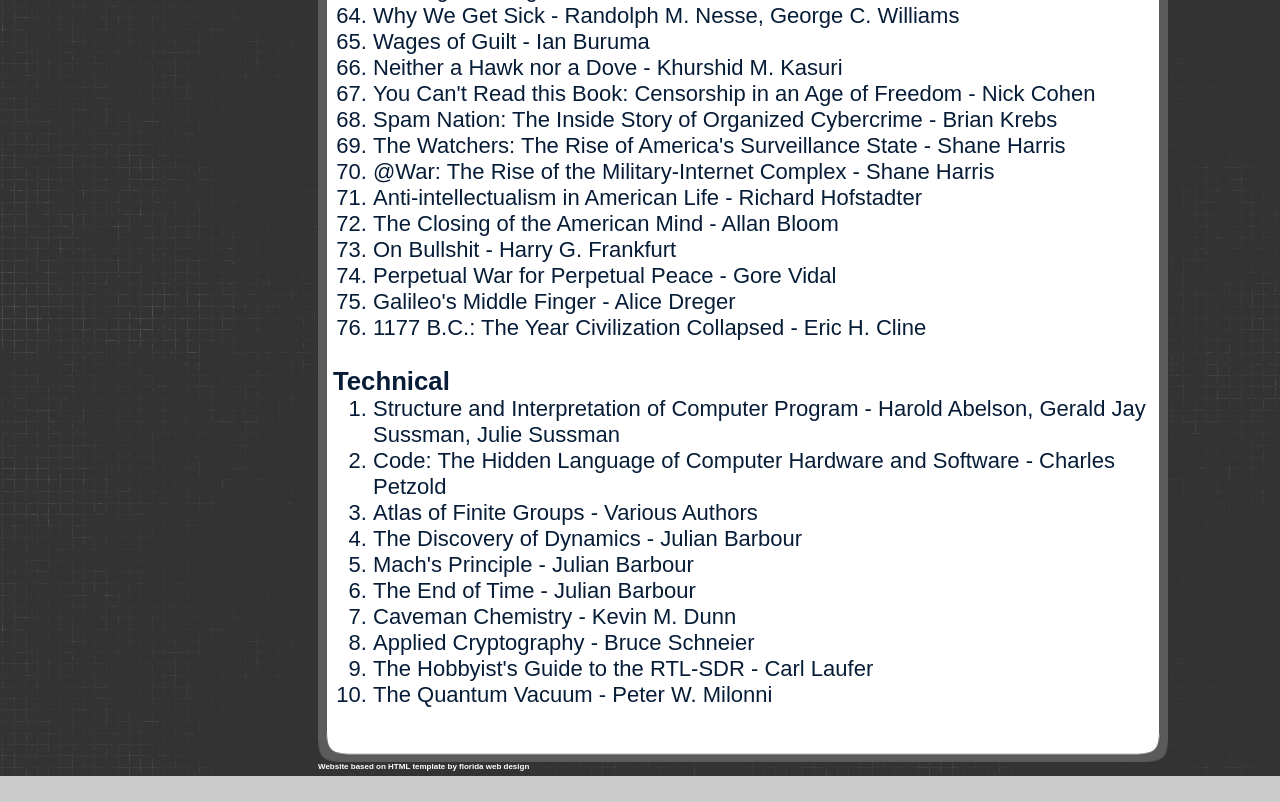
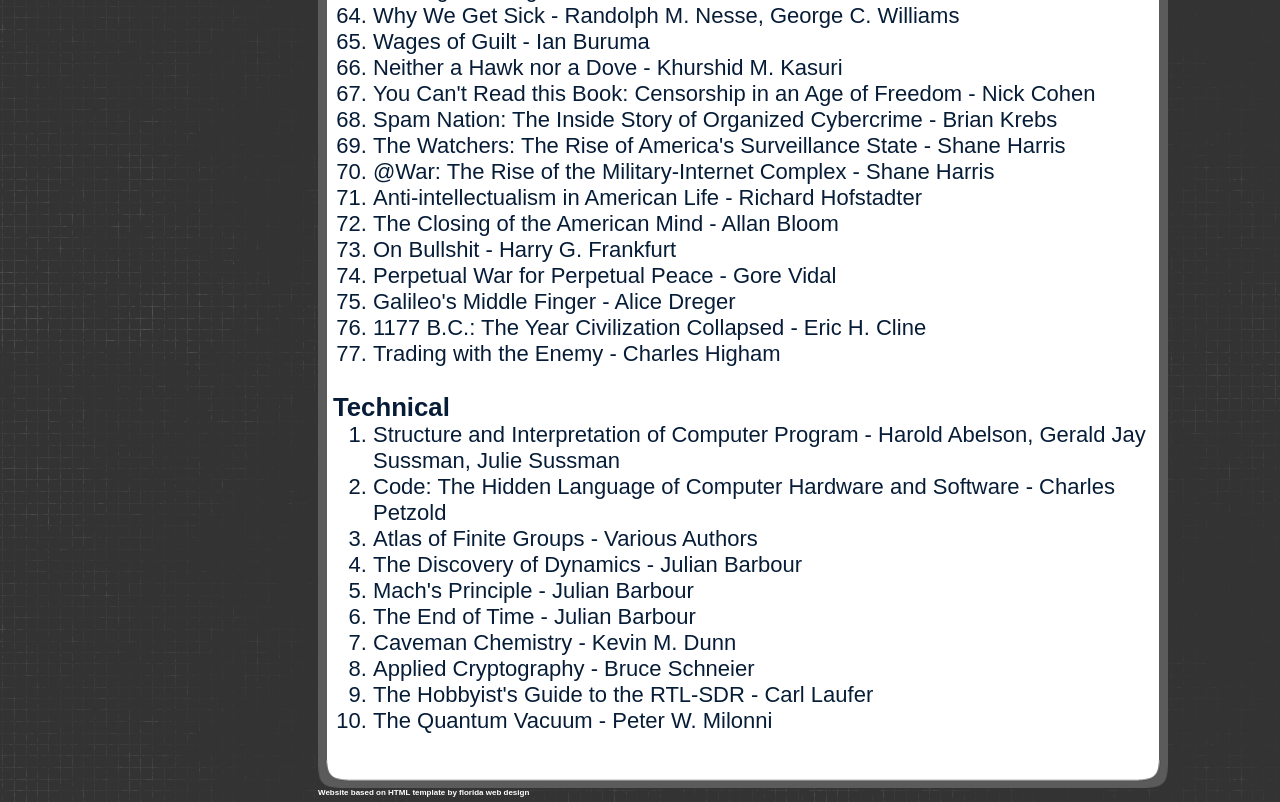
Before and after one commit to dileepvr/dileepvr.github.io, a plain HTML site: page toread.html in a window 1280 px wide. Shown: the part 3253-4055 px from the top of the page. Before the commit the page ends 4029 px from the top, so only its background shows below. Drawn offline with Linux system fonts and the light colour scheme.

Commit message:
toread updated.

```diff
--- a/toread.html
+++ b/toread.html
@@ -184,6 +184,7 @@
 <li> Perpetual War for Perpetual Peace - Gore Vidal</li>
 <li> Galileo's Middle Finger - Alice Dreger</li>
 <li> 1177 B.C.: The Year Civilization Collapsed - Eric H. Cline</li>
+<li> Trading with the Enemy - Charles Higham</li>
 </ol>
 </p>
         	<p>&nbsp;</p>
```
